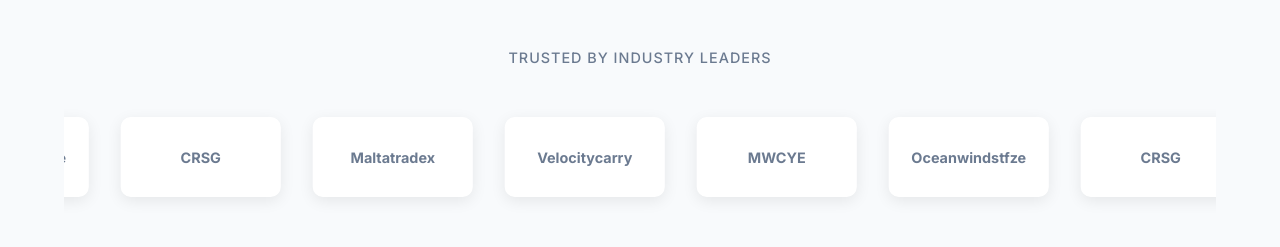
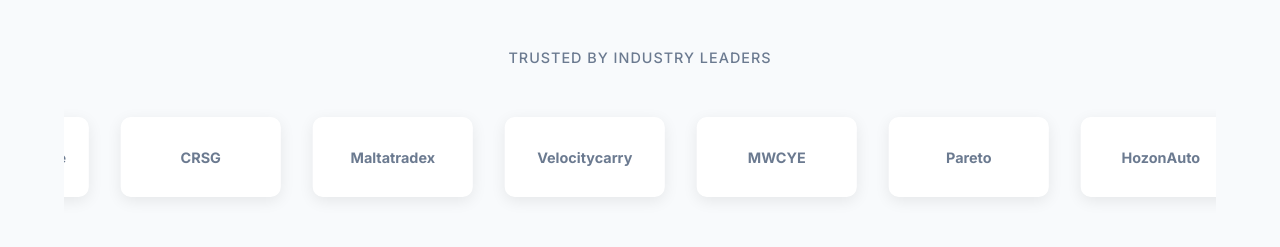
Before and after one commit to Owujuah/AlsuTech, a plain HTML site: page index.html in a window 1280 px wide. Shown: the part 802-1049 px from the top of the page. Drawn offline with nearby package versions, Linux system fonts and the light colour scheme.

Commit message:
Update index.html

```diff
--- a/index.html
+++ b/index.html
@@ -1609,8 +1609,8 @@
                 <div class="client-logo">MWCYE</div>
                 <!-- <div class="client-logo">CLOUDSCAPE</div> -->
                 <!-- Duplicate for seamless loop -->
-                <div class="client-logo">Oceanwindstfze</div>
-                <div class="client-logo">CRSG</div>
+                <div class="client-logo">Pareto</div>
+                <div class="client-logo">HozonAuto</div>
                 <div class="client-logo">Maltatradex</div>
                 <div class="client-logo">Velocitycarry</div>
                 <div class="client-logo">MWCYE</div>
```
